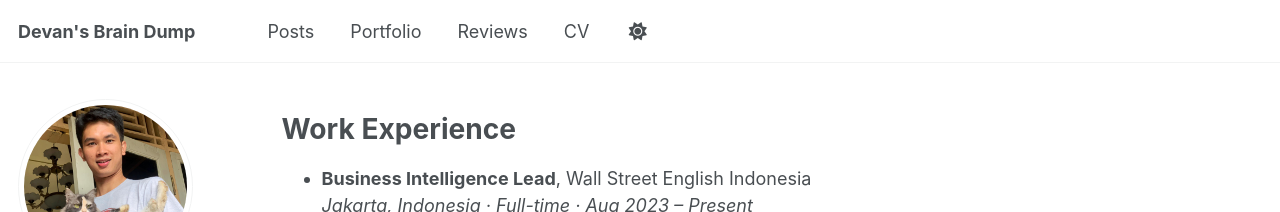
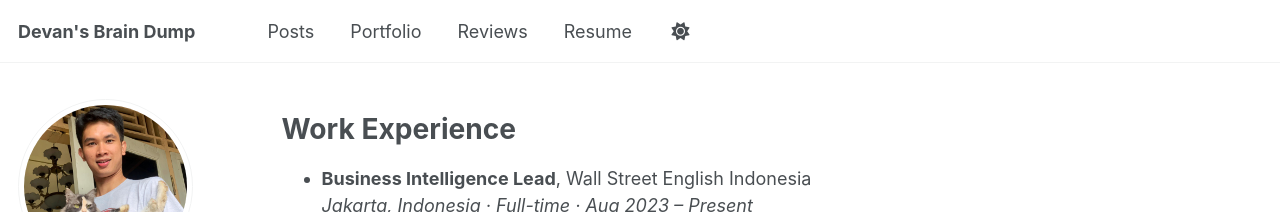
Before and after one commit to danjelito/danjelito.github.io, a Jekyll site: the page built from _pages/resume.md, in a window 1280 px wide. Shown: the top 212 px of the page. Built offline with Jekyll 4.4.1, drawn with Linux system fonts in a browser that asks for light colours; a script that is not in the unit is left out.

Commit message:
various changes

```diff
--- a/_data/navigation.yml
+++ b/_data/navigation.yml
@@ -18,8 +18,8 @@ main:
   - title: "Reviews"
     url: /book-reviews/
 
-  - title: "CV"
-    url: /cv/
+  - title: "Resume"
+    url: /resume/
 
   # - title: "Publications"
   #   url: /publications/
--- a/_pages/cv.md
+++ b/_pages/resume.md
@@ -1,10 +1,9 @@
 ---
 layout: archive
 title:
-permalink: /cv/
+permalink: /resume/
 author_profile: true
-redirect_from:
-  - /resume
+
 ---
 
 {% include base_path %}
--- a/_pages/reviews.html
+++ b/_pages/reviews.html
@@ -7,7 +7,7 @@ author_profile: true
 
 {% include base_path %}
 {% capture written_year %}'None'{% endcapture %}
-{% for post in site.book_reviews %}
+{% for post in site.book_reviews reversed %}
   {% capture year %}{{ post.date | date: '%Y' }}{% endcapture %}
   {% if year != written_year %}
     <h2 id="{{ year | slugify }}" class="archive__subtitle">{{ year }}</h2>
```
Also changed, not shown: _pages/about.md (+1 -1 lines), _portfolio/2026-04-22-spatial_mismatch.md (+1 -1 lines).
